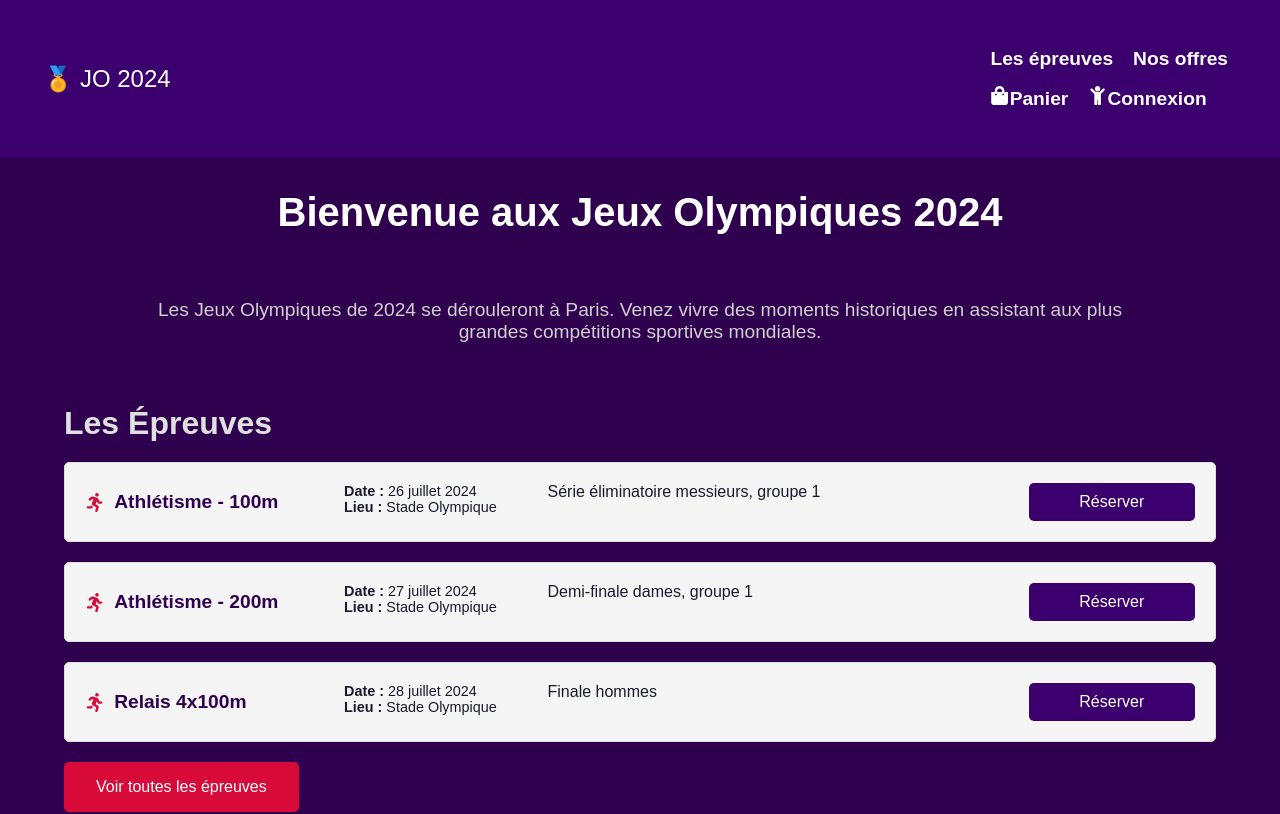
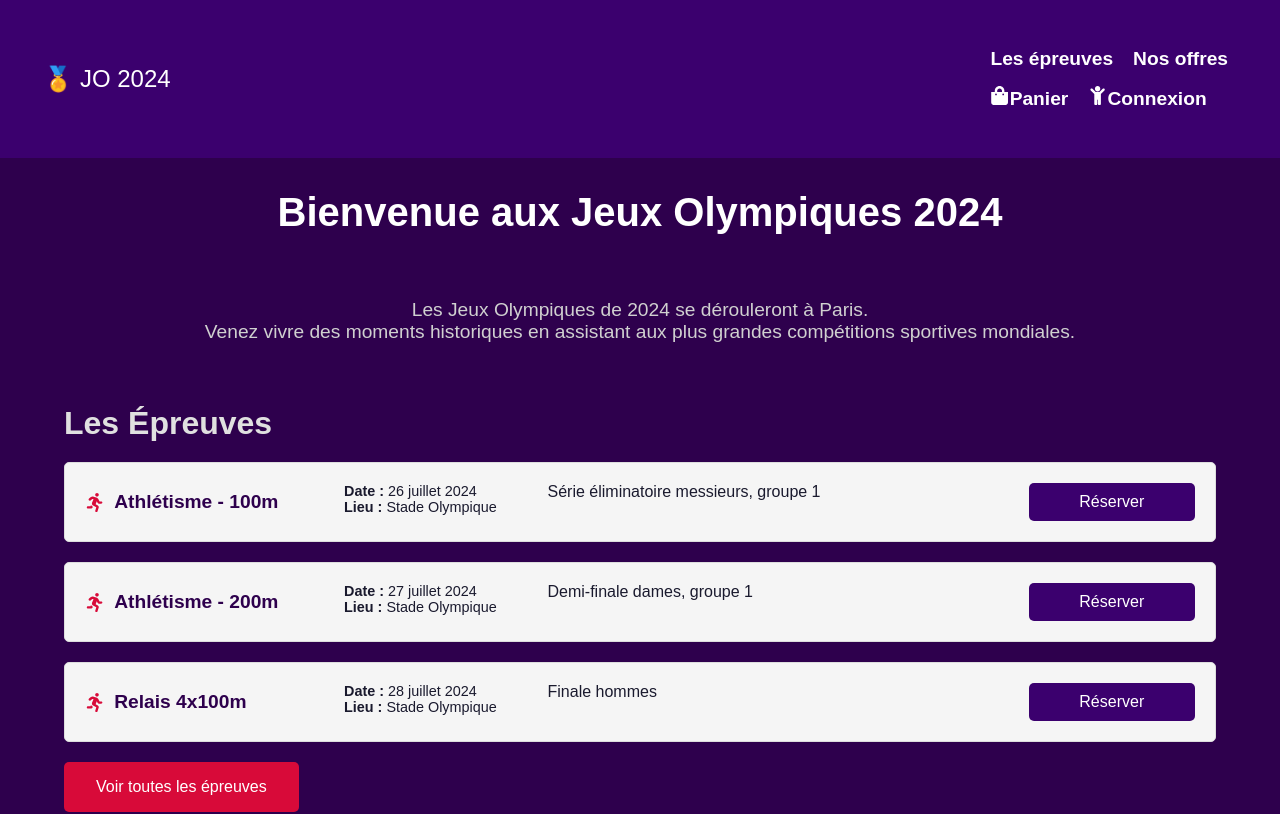
Before and after one commit to ya-web/olympics, a React (Create React App) app in the folder frontend/: page / in a window 1280 px wide. Shown: the top 814 px of the page. Built offline with nearby package versions, Linux system fonts and the light colour scheme.

Commit message:
Create "Épreuves" module to gain ability to load events dynamically

```diff
--- /dev/null
+++ b/frontend/src/components/Epreuve.js
@@ -0,0 +1,20 @@
+import React from 'react';
+import { FaRunning } from 'react-icons/fa';
+
+const Epreuve = ({ titre, date, lieu, description }) => {
+    return (
+        <div className="epreuve">
+            <h3><FaRunning /> {titre}</h3>
+            <div className="details">
+                <span><strong>Date :</strong> {date}</span>
+                <span><strong>Lieu :</strong> {lieu}</span>
+            </div>
+            <div className="description">
+                {description}
+            </div>
+            <button>Réserver</button>
+        </div>
+    );
+};
+
+export default Epreuve;
--- a/frontend/src/pages/Home.js
+++ b/frontend/src/pages/Home.js
@@ -2,53 +2,35 @@ import React from 'react';
 import Header from '../components/Header';
 import Footer from '../components/Footer';
 import { Link } from 'react-router-dom';
-import { FaRunning } from 'react-icons/fa';
+import Epreuve from '../components/Epreuve';
+
 const Home = () => {
+  // Données simulées
+  const epreuves = [
+    { titre: "Athlétisme - 100m", date: "26 juillet 2024", lieu: "Stade Olympique", description: "Série éliminatoire messieurs, groupe 1" },
+    { titre: "Athlétisme - 200m", date: "27 juillet 2024", lieu: "Stade Olympique", description: "Demi-finale dames, groupe 1" },
+    { titre: "Relais 4x100m", date: "28 juillet 2024", lieu: "Stade Olympique", description: "Finale hommes" }
+  ];
+
   return (
     <div>
       <Header />
       <h1>Bienvenue aux Jeux Olympiques 2024</h1>
-      <p className='home_desc'>Les Jeux Olympiques de 2024 se dérouleront à Paris. Venez vivre des moments historiques en assistant aux plus grandes compétitions sportives mondiales.</p>
+      <p className='home_desc'>Les Jeux Olympiques de 2024 se dérouleront à Paris.<br />
+        Venez vivre des moments historiques en assistant aux plus grandes compétitions sportives mondiales.</p>
 
       <div className="epreuves">
         <h2>Les Épreuves</h2>
 
-
-        <div className="epreuve">
-          <h3><FaRunning /> Athlétisme - 100m</h3>
-          <div className="details">
-            <span><strong>Date :</strong> 26 juillet 2024</span>
-            <span><strong>Lieu :</strong> Stade Olympique</span>
-          </div>
-          <div className="description">
-            Série éliminatoire messieurs, groupe 1
-          </div>
-          <button>Réserver</button>
-        </div>
-
-        <div className="epreuve">
-          <h3><FaRunning /> Athlétisme - 200m</h3>
-          <div className="details">
-            <span><strong>Date :</strong> 27 juillet 2024</span>
-            <span><strong>Lieu :</strong> Stade Olympique</span>
-          </div>
-          <div className="description">
-            Demi-finale dames, groupe 1
-          </div>
-          <button>Réserver</button>
-        </div>
-
-        <div className="epreuve">
-          <h3><FaRunning /> Relais 4x100m</h3>
-          <div className="details">
-            <span><strong>Date :</strong> 28 juillet 2024</span>
-            <span><strong>Lieu :</strong> Stade Olympique</span>
-          </div>
-          <div className="description">
-            Finale hommes
-          </div>
-          <button>Réserver</button>
-        </div>
+        {epreuves.map((epreuve, index) => (
+          <Epreuve
+            key={index}
+            titre={epreuve.titre}
+            date={epreuve.date}
+            lieu={epreuve.lieu}
+            description={epreuve.description}
+          />
+        ))}
 
         <div className="view-all">
           <Link to="/epreuves">
@@ -59,7 +41,7 @@ const Home = () => {
       </div>
 
       <Footer />
-    </div>
+    </div >
   );
 };
 
```
